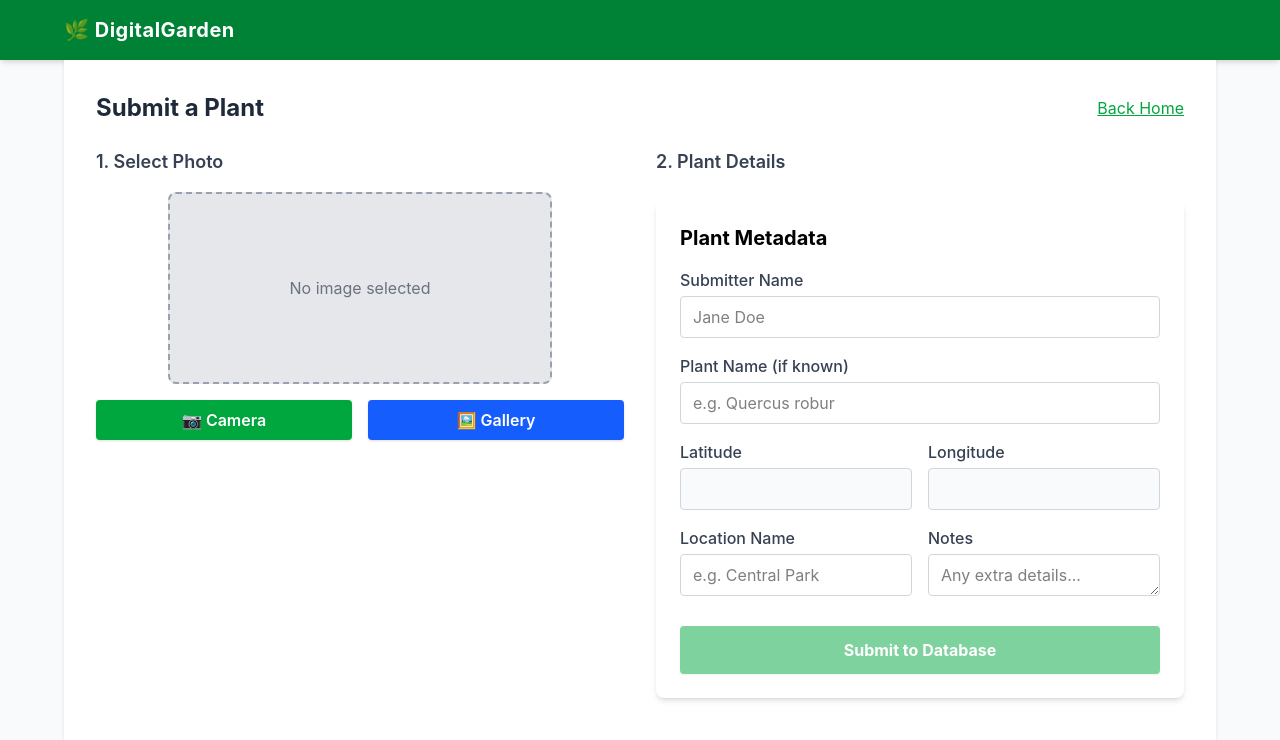
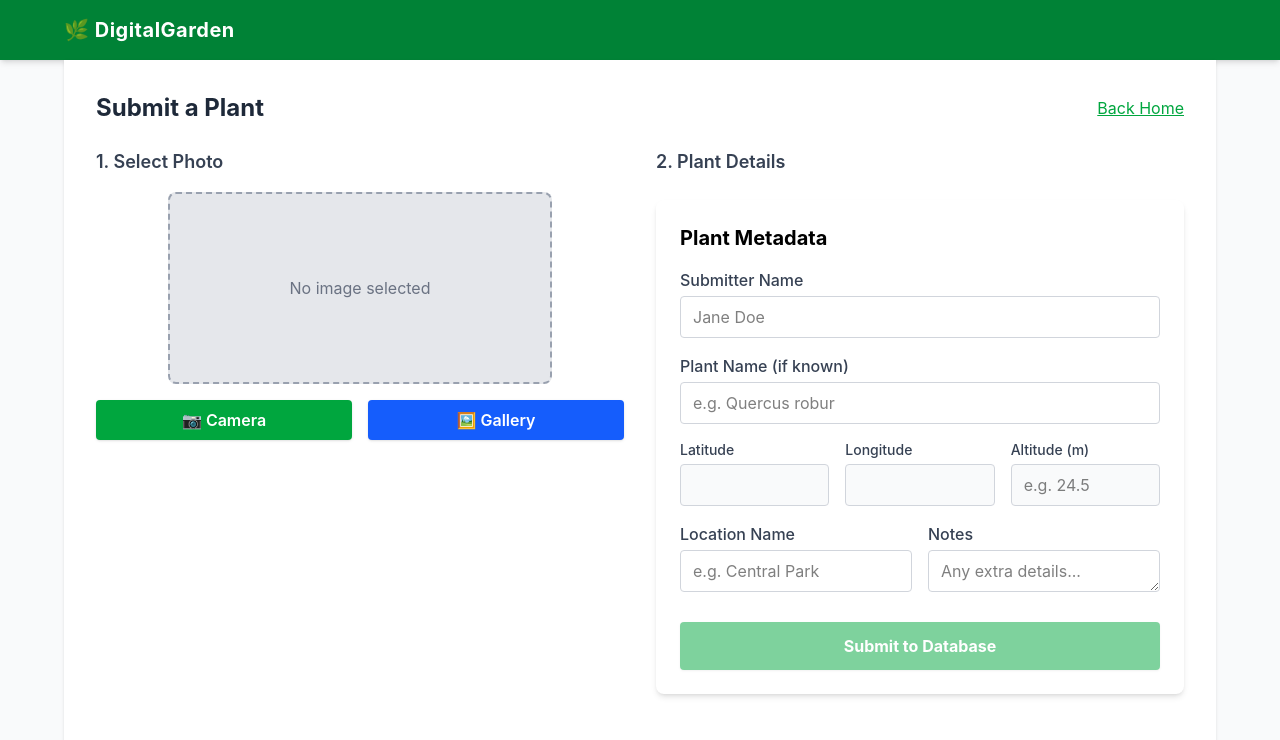
Before and after one commit to sureshmagnolia/DigitalGarden, a React (Vite) app: page /submit in a window 1280 px wide. Shown: the top 740 px of the page. Built offline with nearby package versions, Linux system fonts and the light colour scheme.

Commit message:
Extract and display Altitude from EXIF data and live geolocation

```diff
--- a/src/components/CameraCapture.jsx
+++ b/src/components/CameraCapture.jsx
@@ -41,7 +41,8 @@ function CameraCapture({ onPhotoCapture }) {
     if (image.exif && (image.exif.Latitude || image.exif.GPSLatitude)) {
       locationExif = {
         GPSLatitude: image.exif.Latitude || image.exif.GPSLatitude,
-        GPSLongitude: image.exif.Longitude || image.exif.GPSLongitude
+        GPSLongitude: image.exif.Longitude || image.exif.GPSLongitude,
+        GPSAltitude: image.exif.Altitude || image.exif.GPSAltitude || null
       };
     }
 
@@ -51,7 +52,8 @@ function CameraCapture({ onPhotoCapture }) {
         const position = await Geolocation.getCurrentPosition();
         locationExif = {
           GPSLatitude: position.coords.latitude,
-          GPSLongitude: position.coords.longitude
+          GPSLongitude: position.coords.longitude,
+          GPSAltitude: position.coords.altitude ? parseFloat(position.coords.altitude.toFixed(2)) : null
         };
       } catch (geoErr) {
         console.warn("Location access denied or unavailable", geoErr);
@@ -114,9 +116,20 @@ function CameraCapture({ onPhotoCapture }) {
       try {
         const gps = await exifr.gps(fileObj);
         if (gps && gps.latitude && gps.longitude) {
+          const parsed = await exifr.parse(fileObj);
+          let alt = parsed?.GPSAltitude || null;
+
+          if (alt !== null && parsed.GPSAltitudeRef) {
+            const ref = parsed.GPSAltitudeRef;
+            if ((ref instanceof Uint8Array && ref[0] === 1) || ref === 1 || ref === '1') {
+              alt = -alt;
+            }
+          }
+
           return {
             Latitude: gps.latitude,
-            Longitude: gps.longitude
+            Longitude: gps.longitude,
+            Altitude: alt ? parseFloat(alt.toFixed(2)) : null
           };
         }
       } catch (err) {
--- a/src/components/MetadataForm.jsx
+++ b/src/components/MetadataForm.jsx
@@ -7,6 +7,7 @@ function MetadataForm({ base64Image, exifData, autoPlantData, onSubmit }) {
     plantName: '',
     lat: '',
     lng: '',
+    alt: '',
     locationName: '',
     notes: '',
     powoData: null
@@ -16,8 +17,9 @@ function MetadataForm({ base64Image, exifData, autoPlantData, onSubmit }) {
     if (exifData) {
       setFormData(prev => ({
         ...prev,
-        lat: exifData.GPSLatitude || prev.lat,
-        lng: exifData.GPSLongitude || prev.lng
+        lat: exifData.GPSLatitude || exifData.Latitude || prev.lat,
+        lng: exifData.GPSLongitude || exifData.Longitude || prev.lng,
+        alt: exifData.GPSAltitude || exifData.Altitude || prev.alt
       }));
     }
   }, [exifData]);
@@ -123,25 +125,33 @@ function MetadataForm({ base64Image, exifData, autoPlantData, onSubmit }) {
         />
       </div>
 
-      <div className="grid grid-cols-2 gap-4 mb-4">
-        <div>
-          <label className="block text-gray-700 font-medium mb-1">Latitude</label>
+        <div className="flex gap-4 mb-4">
+          <div className="flex-1">
+            <label className="block text-sm font-medium text-gray-700 mb-1">Latitude</label>
             <input
               type="text"
-            name="lat"
               value={formData.lat}
-            onChange={handleChange}
+              onChange={(e) => setFormData({...formData, lat: e.target.value})}
               className="w-full border border-gray-300 rounded px-3 py-2 bg-gray-50"
             />
           </div>
-        <div>
-          <label className="block text-gray-700 font-medium mb-1">Longitude</label>
+          <div className="flex-1">
+            <label className="block text-sm font-medium text-gray-700 mb-1">Longitude</label>
             <input
               type="text"
-            name="lng"
               value={formData.lng}
-            onChange={handleChange}
+              onChange={(e) => setFormData({...formData, lng: e.target.value})}
               className="w-full border border-gray-300 rounded px-3 py-2 bg-gray-50"
+            />
+          </div>
+          <div className="flex-1">
+            <label className="block text-sm font-medium text-gray-700 mb-1">Altitude (m)</label>
+            <input
+              type="text"
+              value={formData.alt || ''}
+              onChange={(e) => setFormData({...formData, alt: e.target.value})}
+              className="w-full border border-gray-300 rounded px-3 py-2 bg-gray-50"
+              placeholder="e.g. 24.5"
             />
           </div>
         </div>
```
Also changed, not shown: 1 other file (tests, documents, lock files or other folders). Lines whose indentation alone changed are shown as unchanged.
